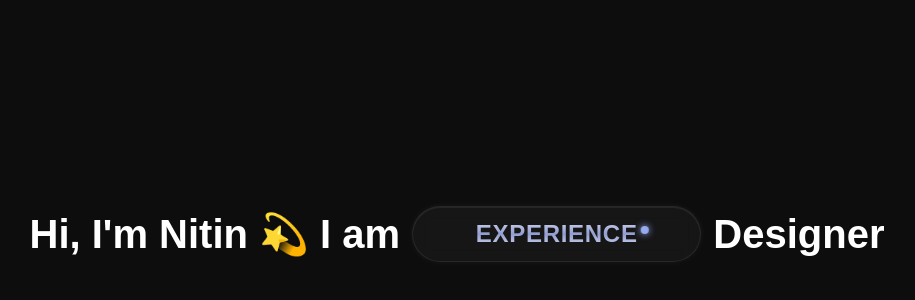
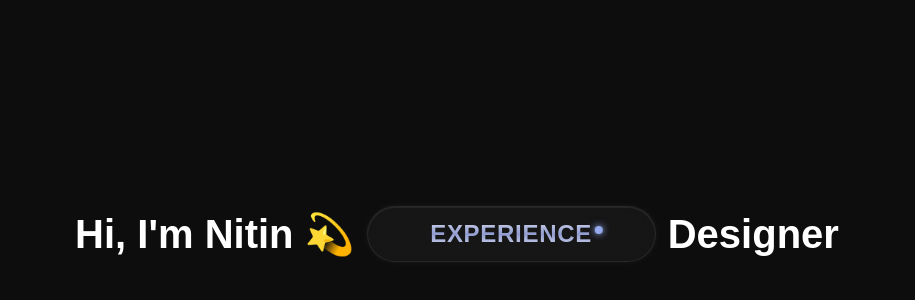
Before and after one commit to borgirnitin/animated-text, a Next.js app: page / in a window 1280 px wide. Shown: the part 166-466 px from the top of the page, without its empty margins (183-1098 px from the left). Built offline with nearby package versions, Linux system fonts and the light colour scheme; a web font is replaced by a local one.

Commit message:
Update index.js

```diff
--- a/pages/index.js
+++ b/pages/index.js
@@ -122,7 +122,7 @@ export default function AnimatedHero() {
           flexWrap: "wrap",
         }}
       >
-        <span>Hi, I'm Nitin 💫 I am</span>
+        <span>Hi, I'm Nitin 💫</span>
 
         <div className="pill-wrapper">
           {/* Text animation */}
```
